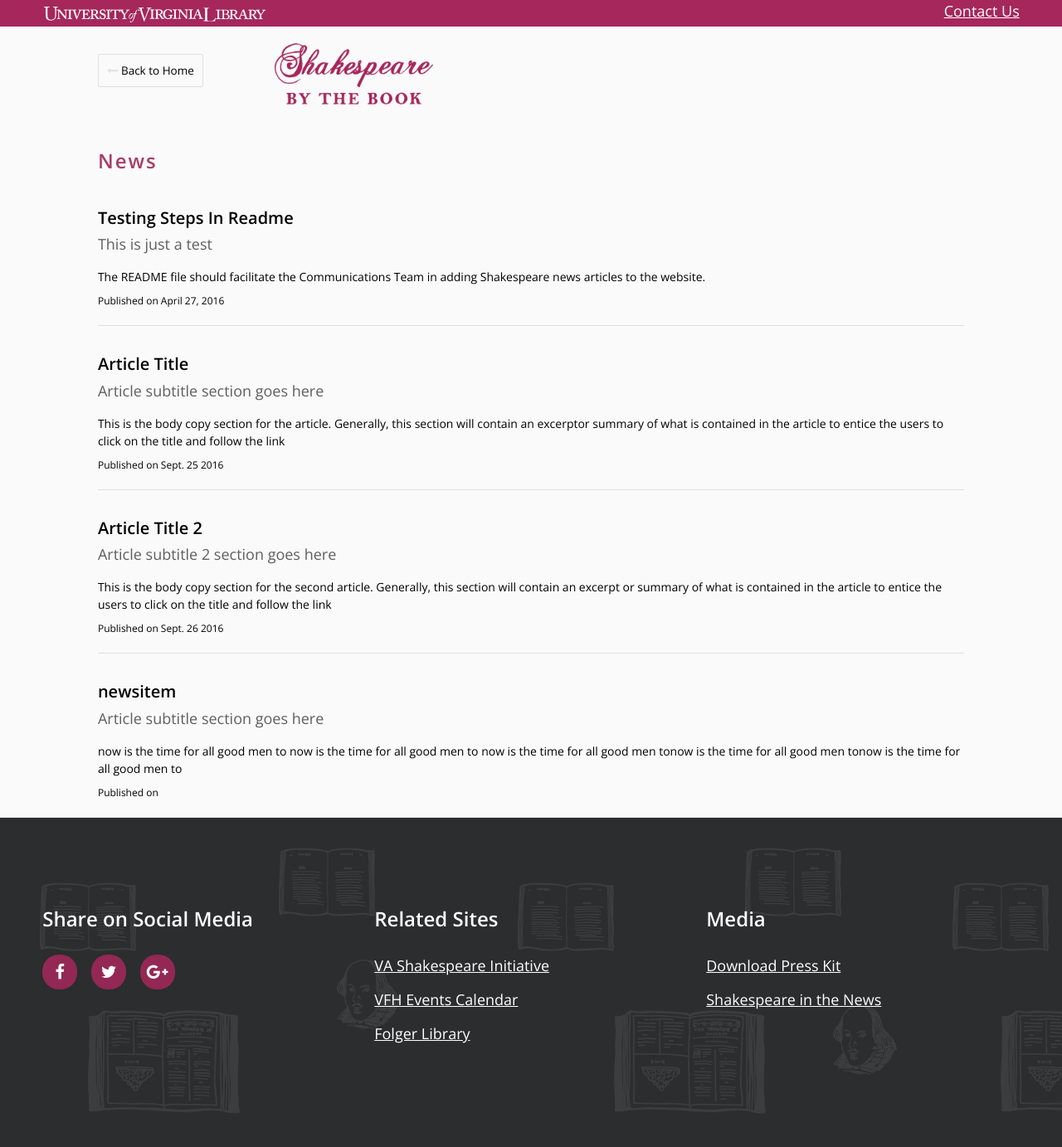
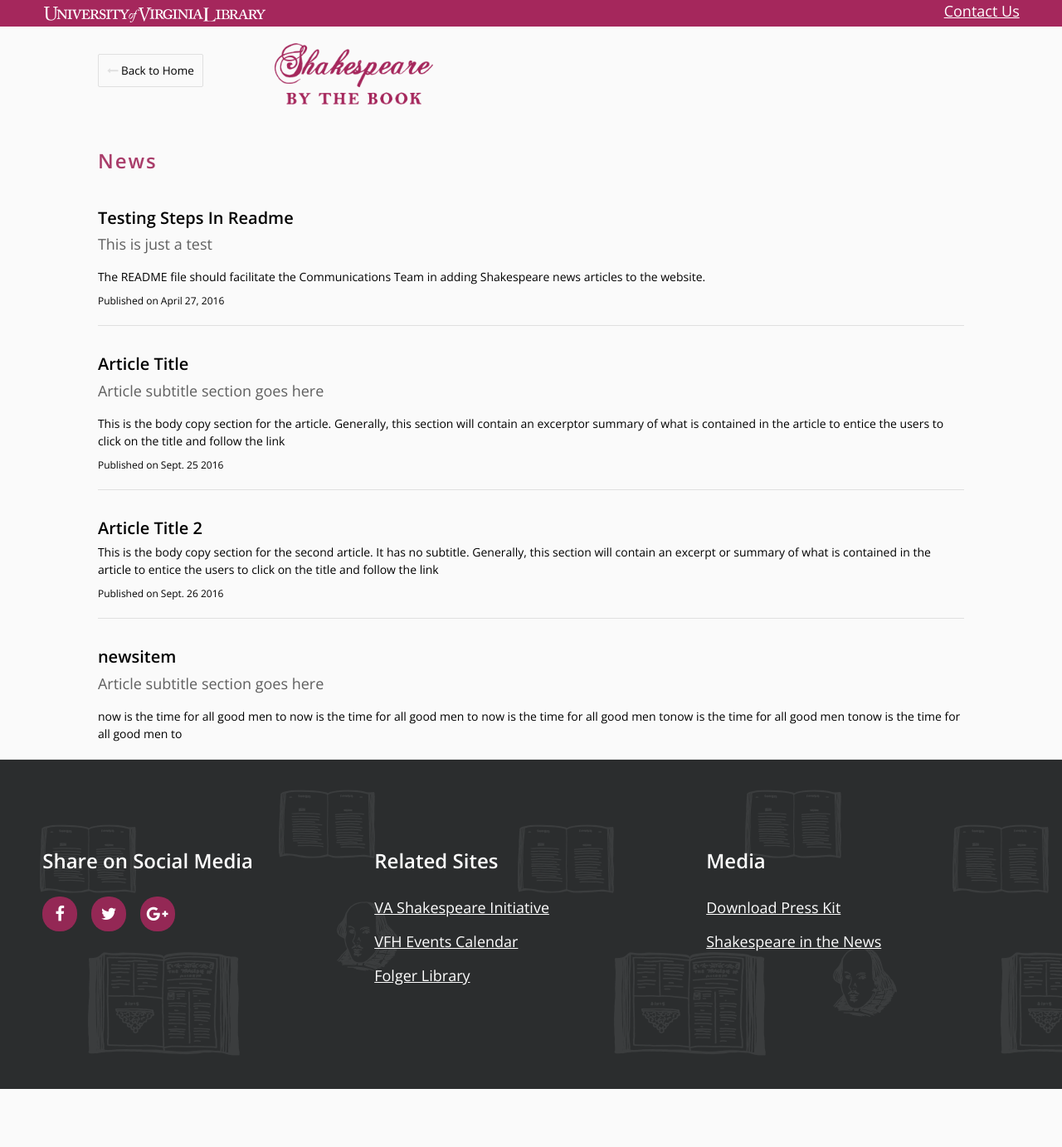
Before and after one commit to uvalib/shakespeare, a Jekyll site: the page built from news.html, in a window 1280 px wide. Shown: the whole page at 83% size. Built offline with Jekyll 4.4.1, drawn with Linux system fonts in a browser that asks for light colours; nearby versions of some CDN libraries; after the commit the page ends 1313 px from its top, so only the background shows below that.

Commit message:
UX-806 #comment adjust news liquid conditional syntax to avoid published text if date not provided

```diff
--- a/_news/2016-09-26.html
+++ b/_news/2016-09-26.html
@@ -1,7 +1,7 @@
 ---
 title: "Article Title 2"
 link: "http://dev.null"
-subtitle: "Article subtitle 2 section goes here"
-copy: "This is the body copy section for the second article. Generally, this section will contain an excerpt or summary of what is contained in the article to entice the users to click on the title and follow the link"
+subtitle: ""
+copy: "This is the body copy section for the second article. It has no subtitle. Generally, this section will contain an excerpt or summary of what is contained in the article to entice the users to click on the title and follow the link"
 published_date: "Sept. 26 2016"
 ---
--- a/news.html
+++ b/news.html
@@ -4,6 +4,7 @@
 ---
 
 {% for article in site.news %}
+  {% if article.title != nil %}
     {% if article.title != "" %}
       {% unless forloop.first %}
       <div class="row">
@@ -18,20 +19,23 @@
           <article>
             <header>
               <h1><a href="{{article.link}}">{{article.title}}</a></h1>
-            {% if article.subtitle != "" or article.subtitle != null %}
+              {% if article.subtitle != nil %}
+                {% if article.subtitle != "" %}
                   <div class="article-subtitle">{{article.subtitle}}</div>
+                {% endif %}
               {% endif %}
             </header>
             <div class="article-copy">
               {{article.copy}}
             </div>
-          {% if article.published_date != "" or article.published_date != null %}
-            <div class="published">
-              Published on {{article.published_date}}
-            </div>
+            {% if article.published_date != nil %}
+              {% if article.published_date != "" %}
+                <div class="published">Published on {{article.published_date}}</div>
+              {% endif %}
             {% endif %}
           </article>
         </div>
       </div>
     {% endif %}
+  {% endif %}
 {% endfor %}
```
Lines whose indentation alone changed are shown as unchanged.
